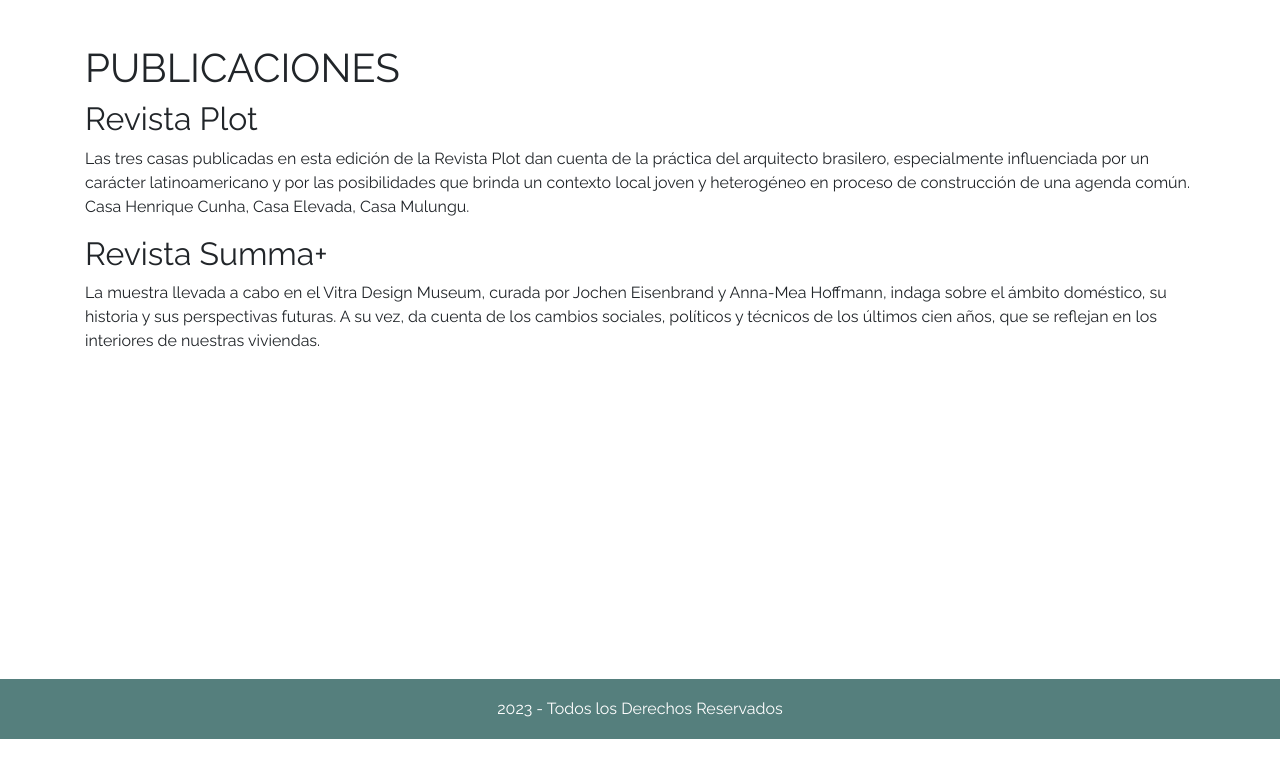
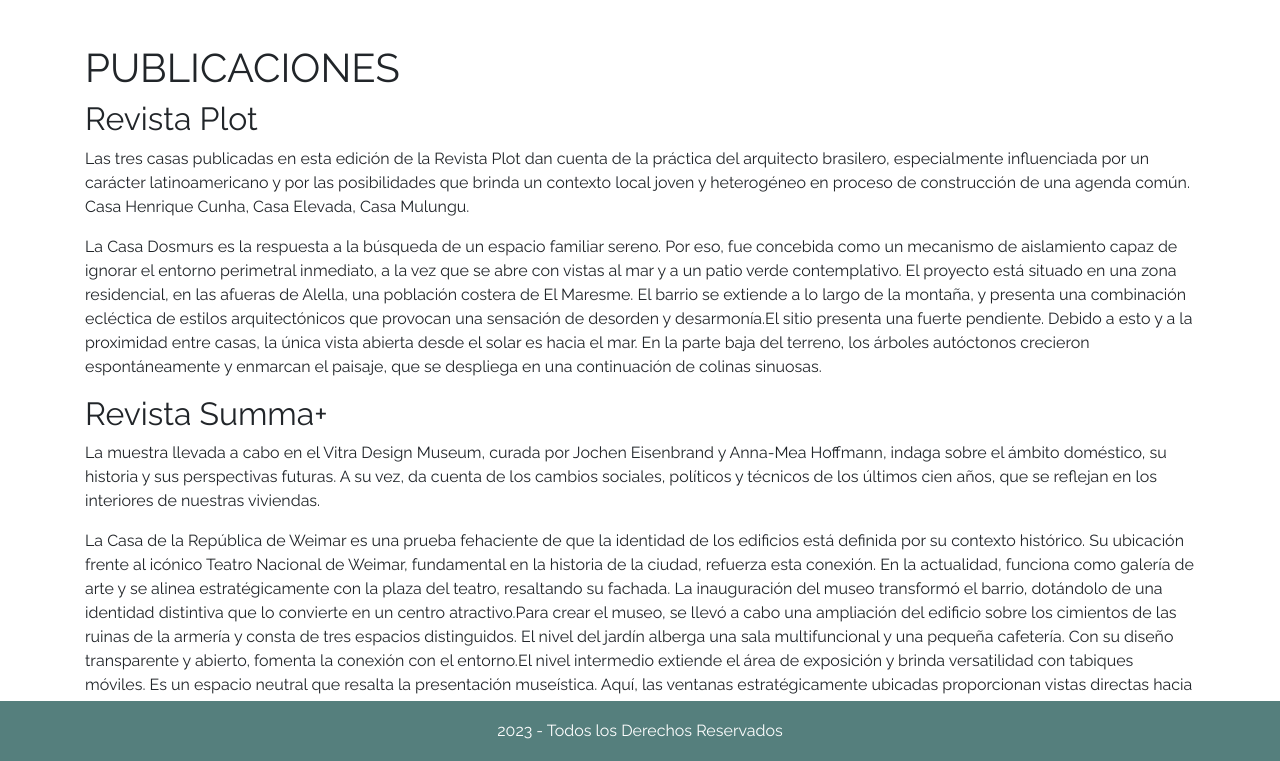
Before and after one commit to emirubinsky/PreEntrega3_Rubinsky, a website: page pages/publicaciones.html in a window 1280 px wide. Shown: the part 61-822 px from the top of the page. Before the commit the page ends 800 px from the top, so only its background shows below. Drawn offline with nearby package versions, Linux system fonts and the light colour scheme.

Commit message:
agrego publicaciones de revistas

```diff
--- a/pages/publicaciones.html
+++ b/pages/publicaciones.html
@@ -80,11 +80,29 @@
 
             <div class="row">
                 <div class="col xs-6">
+                    <p class="">
+                        La Casa Dosmurs es la respuesta a la búsqueda de un espacio familiar sereno. Por eso, fue concebida como un mecanismo de aislamiento capaz de ignorar el entorno perimetral inmediato, a la vez que se abre con vistas al mar y a un patio verde contemplativo.
+                        El proyecto está situado en una zona residencial, en las afueras de Alella, una población costera de El Maresme. El barrio se extiende a lo largo de la montaña, y presenta una combinación ecléctica de estilos arquitectónicos que provocan una sensación de desorden y desarmonía.El sitio presenta una fuerte pendiente. Debido a esto y a la proximidad entre casas, la única vista abierta desde el solar es hacia el mar. En la parte baja del terreno, los árboles autóctonos crecieron espontáneamente y enmarcan el paisaje, que se despliega en una continuación de colinas sinuosas.
+                    </p>
+                </div>
+            </div>
+
+            <div class="row">
+                <div class="col xs-6">
                     <div class="">
                         <h2>Revista Summa+</h2>
                     </div>
                     <p class="">
                         La muestra llevada a cabo en el Vitra Design Museum, curada por Jochen Eisenbrand y Anna-Mea Hoffmann, indaga sobre el ámbito doméstico, su historia y sus perspectivas futuras. A su vez, da cuenta de los cambios sociales, políticos y técnicos de los últimos cien años, que se reflejan en los interiores de nuestras viviendas.
+                    </p>
+                </div>
+            </div>
+
+            <div class="row">
+                <div class="col xs-6">
+                    <p class="">
+                        La Casa de la República de Weimar es una prueba fehaciente de que la identidad de los edificios está definida por su contexto histórico. Su ubicación frente al icónico Teatro Nacional de Weimar, fundamental en la historia de la ciudad, refuerza esta conexión.
+                        En la actualidad, funciona como galería de arte y se alinea estratégicamente con la plaza del teatro, resaltando su fachada. La inauguración del museo transformó el barrio, dotándolo de una identidad distintiva que lo convierte en un centro atractivo.Para crear el museo, se llevó a cabo una ampliación del edificio sobre los cimientos de las ruinas de la armería y consta de tres espacios distinguidos. El nivel del jardín alberga una sala multifuncional y una pequeña cafetería. Con su diseño transparente y abierto, fomenta la conexión con el entorno.El nivel intermedio extiende el área de exposición y brinda versatilidad con tabiques móviles. Es un espacio neutral que resalta la presentación museística. Aquí, las ventanas estratégicamente ubicadas proporcionan vistas directas hacia la zona abierta.El nivel superior alberga un centro de investigación científica, con oficinas, zonas de reunión y una biblioteca. Una apertura en forma de franja continua asegura la entrada de abundante luz natural y establece una conexión con el entorno exterior.
                     </p>
                 </div>
             </div>
```
